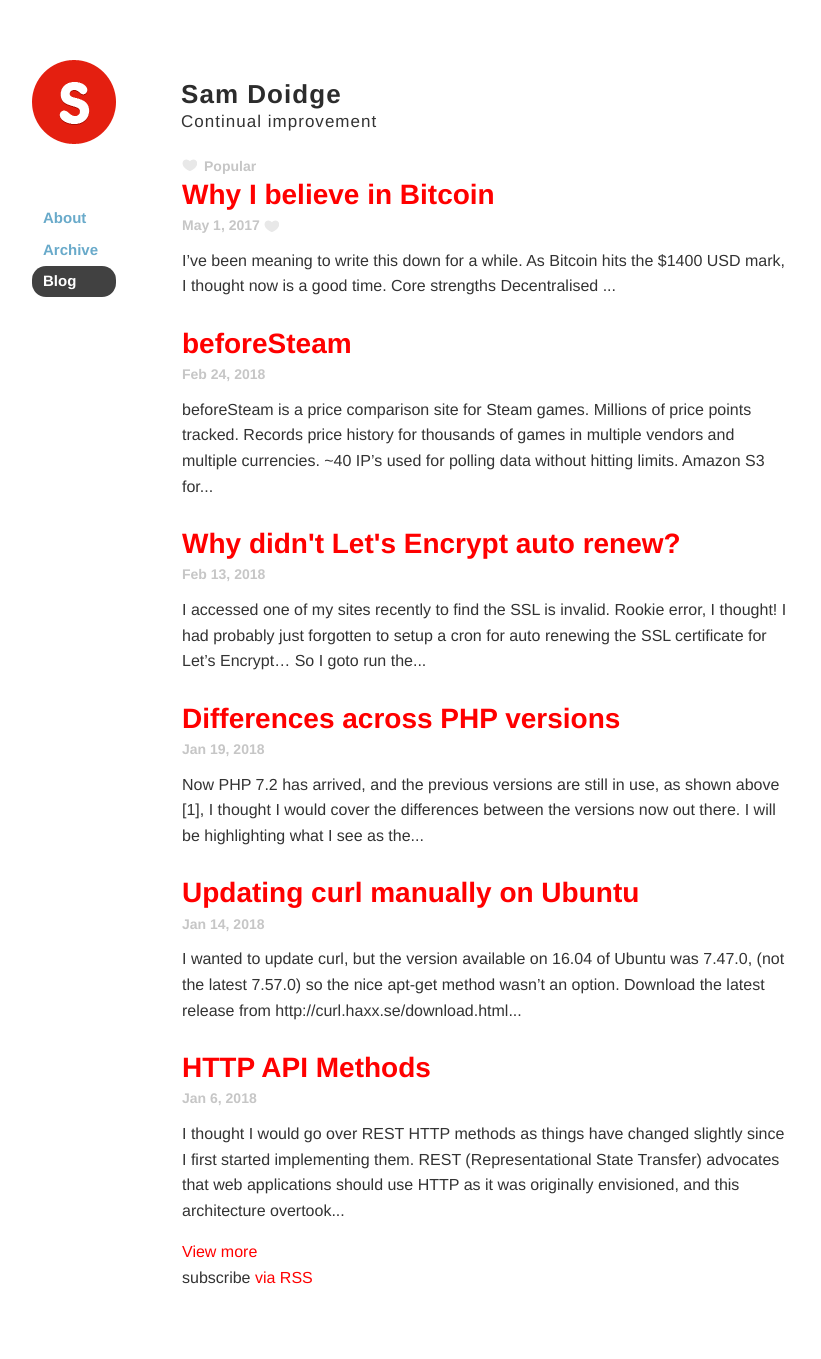
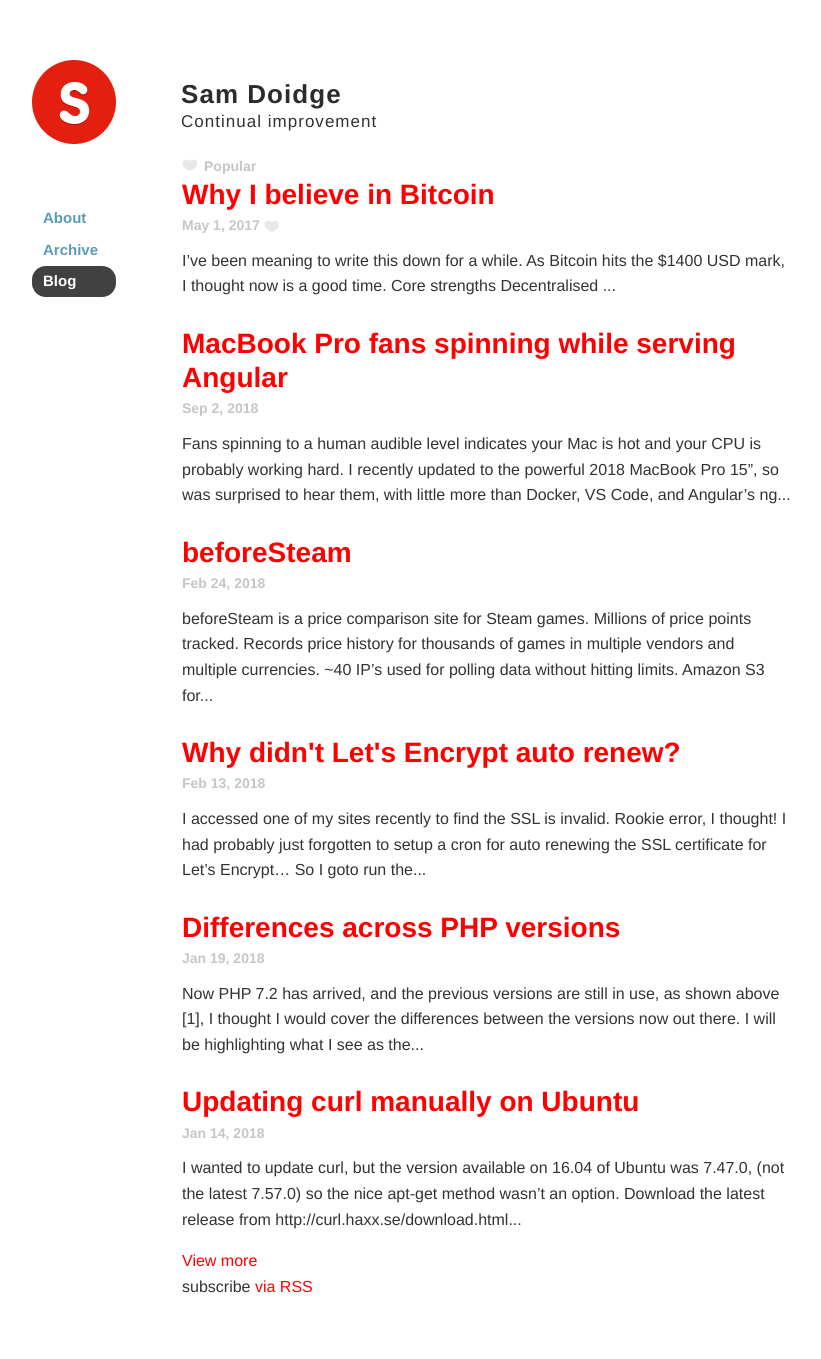
Before and after one commit to samdoidge/samdoidge.com, a Jekyll site: the page built from index.html, in a window 1280 px wide. Shown: the whole page, without its empty margins (228-1049 px from the left). Built offline with Jekyll 4.4.1, drawn with Linux system fonts in a browser that asks for light colours.

Commit message:
style tweaks + fsevents post

```diff
--- /dev/null
+++ b/_posts/2018-09-02-fsevents.md
@@ -0,0 +1,17 @@
+---
+layout: post
+title: "MacBook Pro fans spinning while serving Angular"
+image: /assets/ng-serve-hot.png
+comments: True
+---
+
+Fans spinning to a human audible level indicates your Mac is hot and your CPU is probably working hard. I recently updated to the powerful 2018 MacBook Pro 15", so was surprised to hear them, with little more than Docker, VS Code, and Angular's `ng serve` running :thinking:.
+
+
+<p style="text-align: center">
+	<img src="/assets/ng-serve-hot.png">
+</p>
+
+A little Googling as usual, and I found this issue. `npm i fsevents`, as suggested - reduced my CPU load from ~12% to ~2%, and quickly stopped the audible fan noise. This is specific to Mac, but I thought should be shared, as I was worried there was a heat issue with my Mac, or all new Macs in general.
+
+As the user @PyroSA kindly assumes, this is due to anguarl-cli now being subscribed to File System Events, instead of directly polling files to check for changes.
--- a/assets/css/_post.scss
+++ b/assets/css/_post.scss
@@ -34,7 +34,7 @@ body .markdown-body {
 }
 
 time {
-    color: #C6C6C6;
+    color: $light-grey;
     font-weight: bold;
     font-size: 14px;
 }
--- a/assets/css/_sidebar.scss
+++ b/assets/css/_sidebar.scss
@@ -23,7 +23,7 @@
     font-size: 15px;
     font-weight: bold;
     display: block;
-    color: #69AACA;
+    color: $light-blue;
     padding: 6px 15px 8px;
     position: relative;
     text-decoration: none;
--- a/assets/css/_variables.scss
+++ b/assets/css/_variables.scss
@@ -4,3 +4,6 @@ $screen-md: 992px;
 $screen-lg: 1200px;
 
 $max-width: 790px;
+
+$light-blue: #5c9ab9;
+$light-grey: #C6C6C6
```
Also changed, not shown: assets/ng-serve-hot.png (added).
